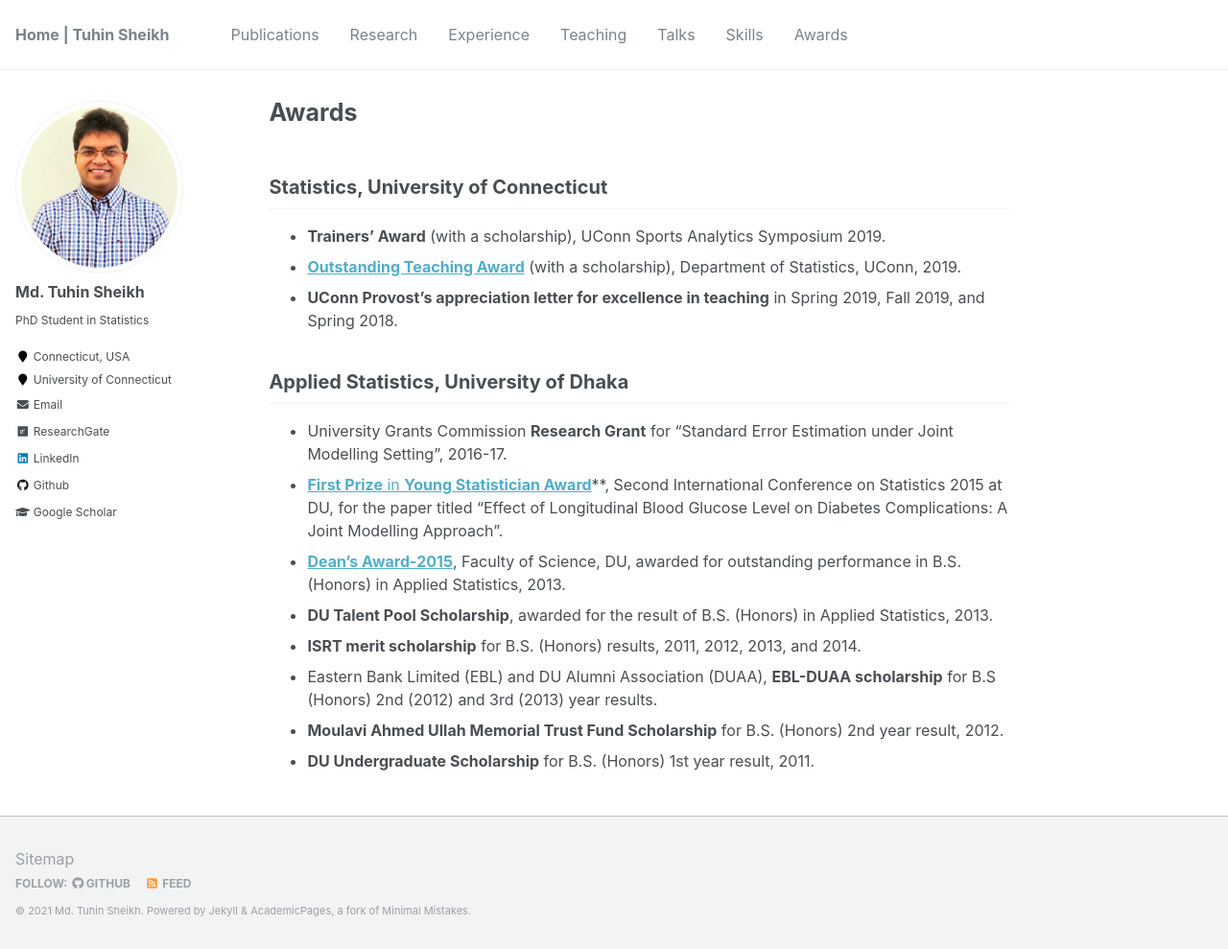
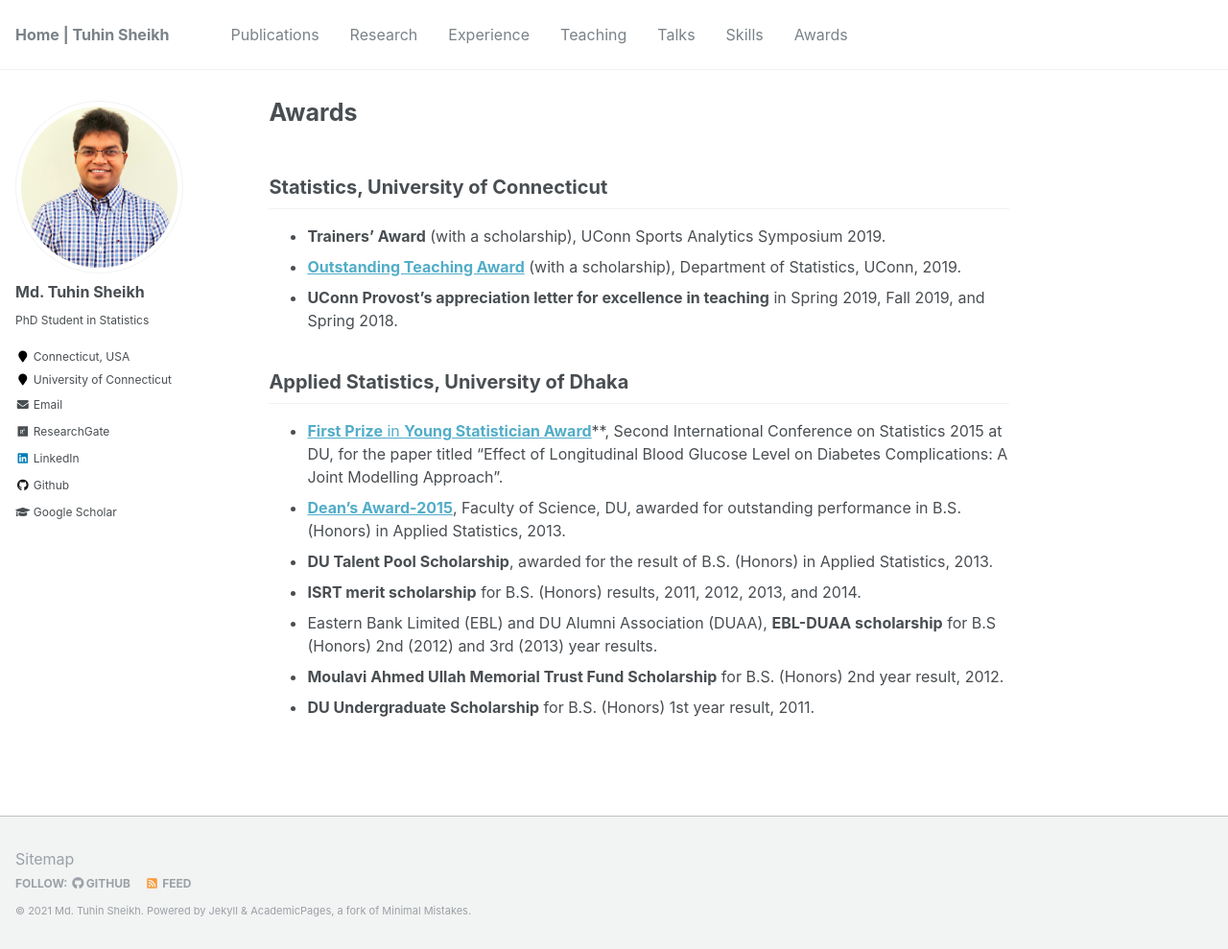
Before and after one commit to mdtuhinsheikh/mdtuhinsheikh.github.io, a Jekyll site: the page built from _pages/awards.md, in a window 1280 px wide and 989 px high. Shown: the whole window at 96% size. Built offline with Jekyll 4.4.1, drawn with Linux system fonts in a browser that asks for light colours.

Commit message:
Update awards.md

```diff
--- a/_pages/awards.md
+++ b/_pages/awards.md
@@ -10,7 +10,6 @@ author_profile: true
 * **UConn Provost's appreciation letter for excellence in teaching** in Spring 2019, Fall 2019, and Spring 2018.
 
 ## Applied Statistics, University of Dhaka
-* University Grants Commission **Research Grant** for "Standard Error Estimation under Joint Modelling Setting", 2016-17.
 * [**First Prize** in **Young Statistician Award**](https://sites.google.com/site/dusdaa10/conference2015/sponsors/youngaward)**, Second International Conference on Statistics 2015 at DU, for the paper titled "Effect of Longitudinal Blood Glucose Level on Diabetes Complications: A Joint Modelling Approach".
 * **[Dean's Award-2015](https://www.isrt.ac.bd/news/isrt-students-receive-deans-award/)**, Faculty of Science, DU, awarded for outstanding performance in B.S. (Honors) in Applied Statistics, 2013.
 * **DU Talent Pool Scholarship**, awarded for the result of B.S. (Honors) in Applied Statistics, 2013.
```
